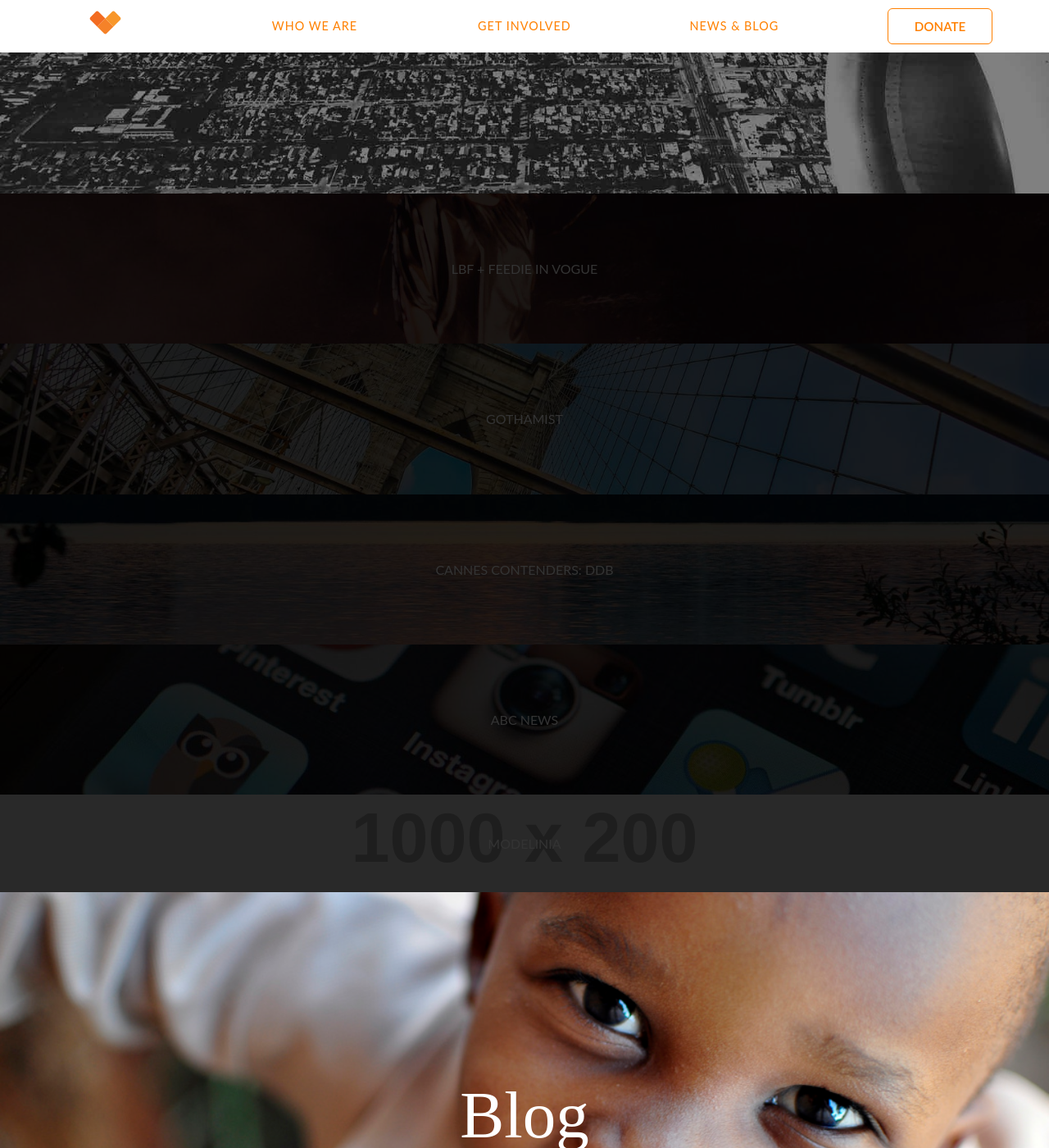
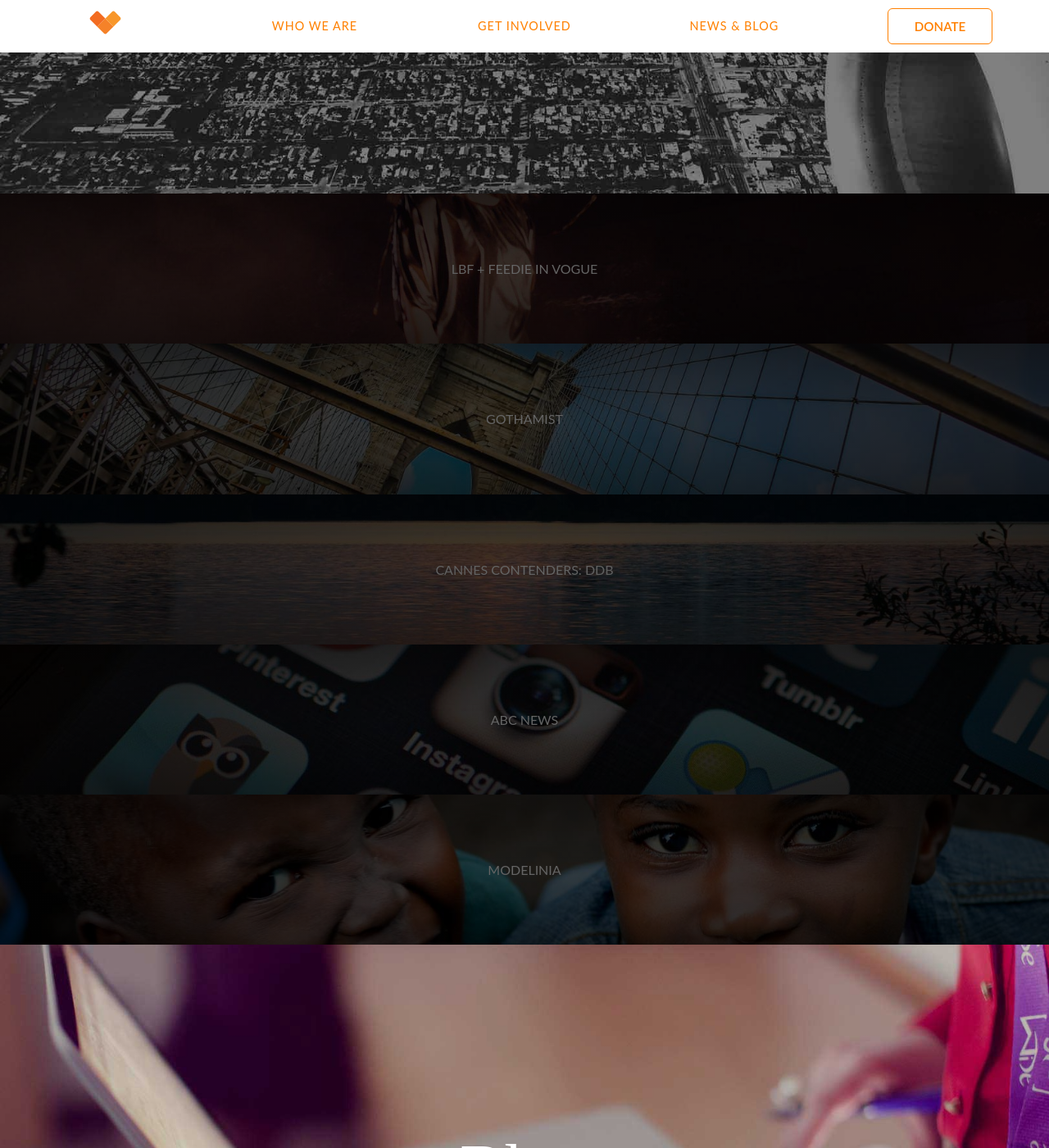
Before and after one commit to EvanAG/the-lunchbox-fund, a Jekyll site: the page built from news-blog.html, in a window 1280 px wide and 1400 px high, scrolled down 364 px. Shown: the whole window at 82% size. Built offline with Jekyll 4.4.1, drawn with Linux system fonts in a browser that asks for light colours; nearby versions of some CDN libraries; Markdown is read by kramdown in place of the engine named in the settings.

Commit message:
feat(css): add classes for new banner images

```diff
--- a/css/style.css
+++ b/css/style.css
@@ -723,7 +723,8 @@
   color: #ff8000;
   border-bottom: 1px solid #ff8000;
   transition: all 200ms linear;
-  -webkit-transition: all 200ms linear; }
+  -webkit-transition: all 200ms linear;
+  text-transform: none; }
   /* line 7, /Users/evangrice/Documents/Graphic Design Semester 6/Web Development/the-lunchbox-fund/scss/mixins */
   .inline-link:hover {
     color: #980d43;
@@ -1050,45 +1051,51 @@
   bottom: 0;
   left: 0;
   right: 0;
-  background-color: rgba(0, 0, 0, 0.8);
-  transition: all 200ms linear; }
-
-/* line 41, /Users/evangrice/Documents/Graphic Design Semester 6/Web Development/the-lunchbox-fund/scss/components/banners */
-.link-banner-mini:hover:after {
-  background-color: rgba(0, 0, 0, 0); }
+  transition: all 300ms linear;
+  background: radial-gradient(ellipse at center, rgba(137, 210, 255, 0) 0%, rgba(0, 0, 0, 0.52) 100%);
+  filter: progid:DXImageTransform.Microsoft.gradient( startColorstr='#0089d2ff', endColorstr='#85000000',GradientType=1 ); }
 
 @media only screen and (min-width: 38em) {
-  /* line 46, /Users/evangrice/Documents/Graphic Design Semester 6/Web Development/the-lunchbox-fund/scss/components/banners */
+  /* line 49, /Users/evangrice/Documents/Graphic Design Semester 6/Web Development/the-lunchbox-fund/scss/components/banners */
   .banner {
     padding: 8rem; }
 
-  /* line 50, /Users/evangrice/Documents/Graphic Design Semester 6/Web Development/the-lunchbox-fund/scss/components/banners */
+  /* line 53, /Users/evangrice/Documents/Graphic Design Semester 6/Web Development/the-lunchbox-fund/scss/components/banners */
   .banner-mini, .link-banner-mini {
     padding: 3rem 1rem; }
+
+  /* line 57, /Users/evangrice/Documents/Graphic Design Semester 6/Web Development/the-lunchbox-fund/scss/components/banners */
+  .link-banner-mini:after {
+    background-color: rgba(0, 0, 0, 0.6); }
+
+  /* line 61, /Users/evangrice/Documents/Graphic Design Semester 6/Web Development/the-lunchbox-fund/scss/components/banners */
+  .link-banner-mini:hover:after {
+    transition: all 300ms linear;
+    background-color: rgba(0, 0, 0, 0); }
  }
 
-/* line 55, /Users/evangrice/Documents/Graphic Design Semester 6/Web Development/the-lunchbox-fund/scss/components/banners */
+/* line 68, /Users/evangrice/Documents/Graphic Design Semester 6/Web Development/the-lunchbox-fund/scss/components/banners */
 .class-1 {
   background-image: url(http://placehold.it/1000x600);
   background-size: cover;
   background-position: center center;
   background-repeat: no-repeat; }
 
-/* line 59, /Users/evangrice/Documents/Graphic Design Semester 6/Web Development/the-lunchbox-fund/scss/components/banners */
+/* line 72, /Users/evangrice/Documents/Graphic Design Semester 6/Web Development/the-lunchbox-fund/scss/components/banners */
 .class-2 {
   background-image: url(http://placehold.it/1000x200);
   background-size: cover;
   background-position: center center;
   background-repeat: no-repeat; }
 
-/* line 63, /Users/evangrice/Documents/Graphic Design Semester 6/Web Development/the-lunchbox-fund/scss/components/banners */
+/* line 76, /Users/evangrice/Documents/Graphic Design Semester 6/Web Development/the-lunchbox-fund/scss/components/banners */
 .class-3 {
   background-image: url(http://placehold.it/1000x800/4cc691/4cc691);
   background-size: cover;
   background-position: center center;
   background-repeat: no-repeat; }
 
-/* line 68, /Users/evangrice/Documents/Graphic Design Semester 6/Web Development/the-lunchbox-fund/scss/components/banners */
+/* line 81, /Users/evangrice/Documents/Graphic Design Semester 6/Web Development/the-lunchbox-fund/scss/components/banners */
 .african-child {
   background-image: url(../../images/african-baby.jpg);
   background-size: cover;
@@ -1096,162 +1103,185 @@
   background-repeat: no-repeat;
   padding: 14rem 0
   /* this padding modifies the height of the banner */ }
-  /* line 71, /Users/evangrice/Documents/Graphic Design Semester 6/Web Development/the-lunchbox-fund/scss/components/banners */
+  /* line 84, /Users/evangrice/Documents/Graphic Design Semester 6/Web Development/the-lunchbox-fund/scss/components/banners */
   .african-child h1 {
     color: #fff; }
 
-/* line 76, /Users/evangrice/Documents/Graphic Design Semester 6/Web Development/the-lunchbox-fund/scss/components/banners */
+/* line 89, /Users/evangrice/Documents/Graphic Design Semester 6/Web Development/the-lunchbox-fund/scss/components/banners */
 .single-child-classroom {
   background-image: url(../../images/single-child-classroom.jpg);
   background-size: cover;
   background-position: center center;
   background-repeat: no-repeat;
   padding: 14rem 0; }
-  /* line 79, /Users/evangrice/Documents/Graphic Design Semester 6/Web Development/the-lunchbox-fund/scss/components/banners */
+  /* line 92, /Users/evangrice/Documents/Graphic Design Semester 6/Web Development/the-lunchbox-fund/scss/components/banners */
   .single-child-classroom h1 {
     color: #fff; }
 
-/* line 84, /Users/evangrice/Documents/Graphic Design Semester 6/Web Development/the-lunchbox-fund/scss/components/banners */
+/* line 97, /Users/evangrice/Documents/Graphic Design Semester 6/Web Development/the-lunchbox-fund/scss/components/banners */
 .intro-banner {
   background-image: url(../../images/intro-banner.jpg);
   background-size: cover;
   background-position: center center;
   background-repeat: no-repeat;
   padding: 14rem 0; }
-  /* line 87, /Users/evangrice/Documents/Graphic Design Semester 6/Web Development/the-lunchbox-fund/scss/components/banners */
+  /* line 100, /Users/evangrice/Documents/Graphic Design Semester 6/Web Development/the-lunchbox-fund/scss/components/banners */
   .intro-banner h1 {
     color: #fff; }
 
-/* line 92, /Users/evangrice/Documents/Graphic Design Semester 6/Web Development/the-lunchbox-fund/scss/components/banners */
+/* line 105, /Users/evangrice/Documents/Graphic Design Semester 6/Web Development/the-lunchbox-fund/scss/components/banners */
 .sunrise-kenya {
   background-image: url(../../images/sunrise-kenya.jpg);
   background-size: cover;
   background-position: center center;
   background-repeat: no-repeat;
-  padding: 38.5rem 0; }
-  /* line 95, /Users/evangrice/Documents/Graphic Design Semester 6/Web Development/the-lunchbox-fund/scss/components/banners */
+  padding: 29.5rem 0; }
+  /* line 108, /Users/evangrice/Documents/Graphic Design Semester 6/Web Development/the-lunchbox-fund/scss/components/banners */
   .sunrise-kenya h1 {
     color: #fff; }
 
-/* line 100, /Users/evangrice/Documents/Graphic Design Semester 6/Web Development/the-lunchbox-fund/scss/components/banners */
+/* line 113, /Users/evangrice/Documents/Graphic Design Semester 6/Web Development/the-lunchbox-fund/scss/components/banners */
 .children-classroom {
   background-image: url(../../images/children-classroom.jpg);
   background-size: cover;
   background-position: center center;
   background-repeat: no-repeat;
   padding: 14rem 0; }
-  /* line 103, /Users/evangrice/Documents/Graphic Design Semester 6/Web Development/the-lunchbox-fund/scss/components/banners */
+  /* line 116, /Users/evangrice/Documents/Graphic Design Semester 6/Web Development/the-lunchbox-fund/scss/components/banners */
   .children-classroom h1 {
     color: #fff; }
 
-/* line 108, /Users/evangrice/Documents/Graphic Design Semester 6/Web Development/the-lunchbox-fund/scss/components/banners */
+/* line 121, /Users/evangrice/Documents/Graphic Design Semester 6/Web Development/the-lunchbox-fund/scss/components/banners */
 .globe {
   background-image: url(../../images/globe.jpg);
   background-size: cover;
   background-position: center center;
   background-repeat: no-repeat;
   padding: 14rem 0; }
-  /* line 111, /Users/evangrice/Documents/Graphic Design Semester 6/Web Development/the-lunchbox-fund/scss/components/banners */
+  /* line 124, /Users/evangrice/Documents/Graphic Design Semester 6/Web Development/the-lunchbox-fund/scss/components/banners */
   .globe h1 {
     color: #fff; }
 
-/* line 116, /Users/evangrice/Documents/Graphic Design Semester 6/Web Development/the-lunchbox-fund/scss/components/banners */
+/* line 129, /Users/evangrice/Documents/Graphic Design Semester 6/Web Development/the-lunchbox-fund/scss/components/banners */
 .books {
   background-image: url(../../images/books.jpg);
   background-size: cover;
   background-position: center center;
   background-repeat: no-repeat;
   padding: 14rem 0; }
-  /* line 119, /Users/evangrice/Documents/Graphic Design Semester 6/Web Development/the-lunchbox-fund/scss/components/banners */
+  /* line 132, /Users/evangrice/Documents/Graphic Design Semester 6/Web Development/the-lunchbox-fund/scss/components/banners */
   .books h1 {
     color: #fff; }
 
-/* line 124, /Users/evangrice/Documents/Graphic Design Semester 6/Web Development/the-lunchbox-fund/scss/components/banners */
+/* line 137, /Users/evangrice/Documents/Graphic Design Semester 6/Web Development/the-lunchbox-fund/scss/components/banners */
 .skyscraper {
   background-image: url(../../images/skyscraper.jpg);
   background-size: cover;
   background-position: center center;
   background-repeat: no-repeat;
   padding: 14rem 0; }
-  /* line 127, /Users/evangrice/Documents/Graphic Design Semester 6/Web Development/the-lunchbox-fund/scss/components/banners */
+  /* line 140, /Users/evangrice/Documents/Graphic Design Semester 6/Web Development/the-lunchbox-fund/scss/components/banners */
   .skyscraper h1 {
     color: #fff; }
 
-/* line 132, /Users/evangrice/Documents/Graphic Design Semester 6/Web Development/the-lunchbox-fund/scss/components/banners */
+/* line 145, /Users/evangrice/Documents/Graphic Design Semester 6/Web Development/the-lunchbox-fund/scss/components/banners */
 .volunteer-field {
   background-image: url(../../images/volunteer-field.jpg);
   background-size: cover;
   background-position: center center;
   background-repeat: no-repeat;
   padding: 14rem 0; }
-  /* line 135, /Users/evangrice/Documents/Graphic Design Semester 6/Web Development/the-lunchbox-fund/scss/components/banners */
+  /* line 148, /Users/evangrice/Documents/Graphic Design Semester 6/Web Development/the-lunchbox-fund/scss/components/banners */
   .volunteer-field h1 {
     color: #fff; }
 
-/* line 140, /Users/evangrice/Documents/Graphic Design Semester 6/Web Development/the-lunchbox-fund/scss/components/banners */
+/* line 153, /Users/evangrice/Documents/Graphic Design Semester 6/Web Development/the-lunchbox-fund/scss/components/banners */
 .directors {
   background-image: url(../../images/directors.jpg);
   background-size: cover;
   background-position: center center;
   background-repeat: no-repeat;
   padding: 14rem 0; }
-  /* line 143, /Users/evangrice/Documents/Graphic Design Semester 6/Web Development/the-lunchbox-fund/scss/components/banners */
+  /* line 156, /Users/evangrice/Documents/Graphic Design Semester 6/Web Development/the-lunchbox-fund/scss/components/banners */
   .directors h1 {
     color: #fff; }
 
-/* line 148, /Users/evangrice/Documents/Graphic Design Semester 6/Web Development/the-lunchbox-fund/scss/components/banners */
+/* line 161, /Users/evangrice/Documents/Graphic Design Semester 6/Web Development/the-lunchbox-fund/scss/components/banners */
 .city {
   background-image: url(../../images/city.jpg);
   background-size: cover;
   background-position: center center;
   background-repeat: no-repeat;
   padding: 14rem 0; }
-  /* line 151, /Users/evangrice/Documents/Graphic Design Semester 6/Web Development/the-lunchbox-fund/scss/components/banners */
+  /* line 164, /Users/evangrice/Documents/Graphic Design Semester 6/Web Development/the-lunchbox-fund/scss/components/banners */
   .city h1 {
     color: #fff; }
 
-/* line 156, /Users/evangrice/Documents/Graphic Design Semester 6/Web Development/the-lunchbox-fund/scss/components/banners */
+/* line 169, /Users/evangrice/Documents/Graphic Design Semester 6/Web Development/the-lunchbox-fund/scss/components/banners */
+.blog-main {
+  background-image: url(../../images/blog-main.jpg);
+  background-size: cover;
+  background-position: center center;
+  background-repeat: no-repeat;
+  padding: 14rem 0; }
+  /* line 172, /Users/evangrice/Documents/Graphic Design Semester 6/Web Development/the-lunchbox-fund/scss/components/banners */
+  .blog-main h1 {
+    color: #fff; }
+
+/* ARTICLES AND BLOGS ------------ */
+/* line 181, /Users/evangrice/Documents/Graphic Design Semester 6/Web Development/the-lunchbox-fund/scss/components/banners */
 .article-vogue {
   background-image: url(../../images/article-vogue.jpg);
   background-size: cover;
   background-position: center center;
   background-repeat: no-repeat;
   padding: 5rem 0; }
-  /* line 159, /Users/evangrice/Documents/Graphic Design Semester 6/Web Development/the-lunchbox-fund/scss/components/banners */
+  /* line 184, /Users/evangrice/Documents/Graphic Design Semester 6/Web Development/the-lunchbox-fund/scss/components/banners */
   .article-vogue h1 {
     color: #fff; }
 
-/* line 164, /Users/evangrice/Documents/Graphic Design Semester 6/Web Development/the-lunchbox-fund/scss/components/banners */
+/* line 189, /Users/evangrice/Documents/Graphic Design Semester 6/Web Development/the-lunchbox-fund/scss/components/banners */
 .article-abc {
   background-image: url(../../images/article-abc.jpg);
   background-size: cover;
   background-position: center center;
   background-repeat: no-repeat;
   padding: 5rem 0; }
-  /* line 167, /Users/evangrice/Documents/Graphic Design Semester 6/Web Development/the-lunchbox-fund/scss/components/banners */
+  /* line 192, /Users/evangrice/Documents/Graphic Design Semester 6/Web Development/the-lunchbox-fund/scss/components/banners */
   .article-abc h1 {
     color: #fff; }
 
-/* line 172, /Users/evangrice/Documents/Graphic Design Semester 6/Web Development/the-lunchbox-fund/scss/components/banners */
+/* line 197, /Users/evangrice/Documents/Graphic Design Semester 6/Web Development/the-lunchbox-fund/scss/components/banners */
 .article-ddb {
   background-image: url(../../images/article-ddb.jpg);
   background-size: cover;
   background-position: center center;
   background-repeat: no-repeat;
   padding: 5rem 0; }
-  /* line 175, /Users/evangrice/Documents/Graphic Design Semester 6/Web Development/the-lunchbox-fund/scss/components/banners */
+  /* line 200, /Users/evangrice/Documents/Graphic Design Semester 6/Web Development/the-lunchbox-fund/scss/components/banners */
   .article-ddb h1 {
     color: #fff; }
 
-/* line 180, /Users/evangrice/Documents/Graphic Design Semester 6/Web Development/the-lunchbox-fund/scss/components/banners */
+/* line 205, /Users/evangrice/Documents/Graphic Design Semester 6/Web Development/the-lunchbox-fund/scss/components/banners */
 .article-nyc {
   background-image: url(../../images/article-nyc.jpg);
   background-size: cover;
   background-position: center center;
   background-repeat: no-repeat;
   padding: 5rem 0; }
-  /* line 183, /Users/evangrice/Documents/Graphic Design Semester 6/Web Development/the-lunchbox-fund/scss/components/banners */
+  /* line 208, /Users/evangrice/Documents/Graphic Design Semester 6/Web Development/the-lunchbox-fund/scss/components/banners */
   .article-nyc h1 {
+    color: #fff; }
+
+/* line 213, /Users/evangrice/Documents/Graphic Design Semester 6/Web Development/the-lunchbox-fund/scss/components/banners */
+.article-modelina {
+  background-image: url(../../images/article-modelina.jpg);
+  background-size: cover;
+  background-position: center center;
+  background-repeat: no-repeat;
+  padding: 5rem 0; }
+  /* line 216, /Users/evangrice/Documents/Graphic Design Semester 6/Web Development/the-lunchbox-fund/scss/components/banners */
+  .article-modelina h1 {
     color: #fff; }
 
 /* line 3, /Users/evangrice/Documents/Graphic Design Semester 6/Web Development/the-lunchbox-fund/scss/components/main */
--- a/scss/components/_typography.scss
+++ b/scss/components/_typography.scss
@@ -79,4 +79,5 @@
 
 .inline-link {
     @include linkreset($highlight, #980d43);
+    text-transform: none;
 }
```
Also changed, not shown: scss/components/_banners.scss (+39 -6 lines).
